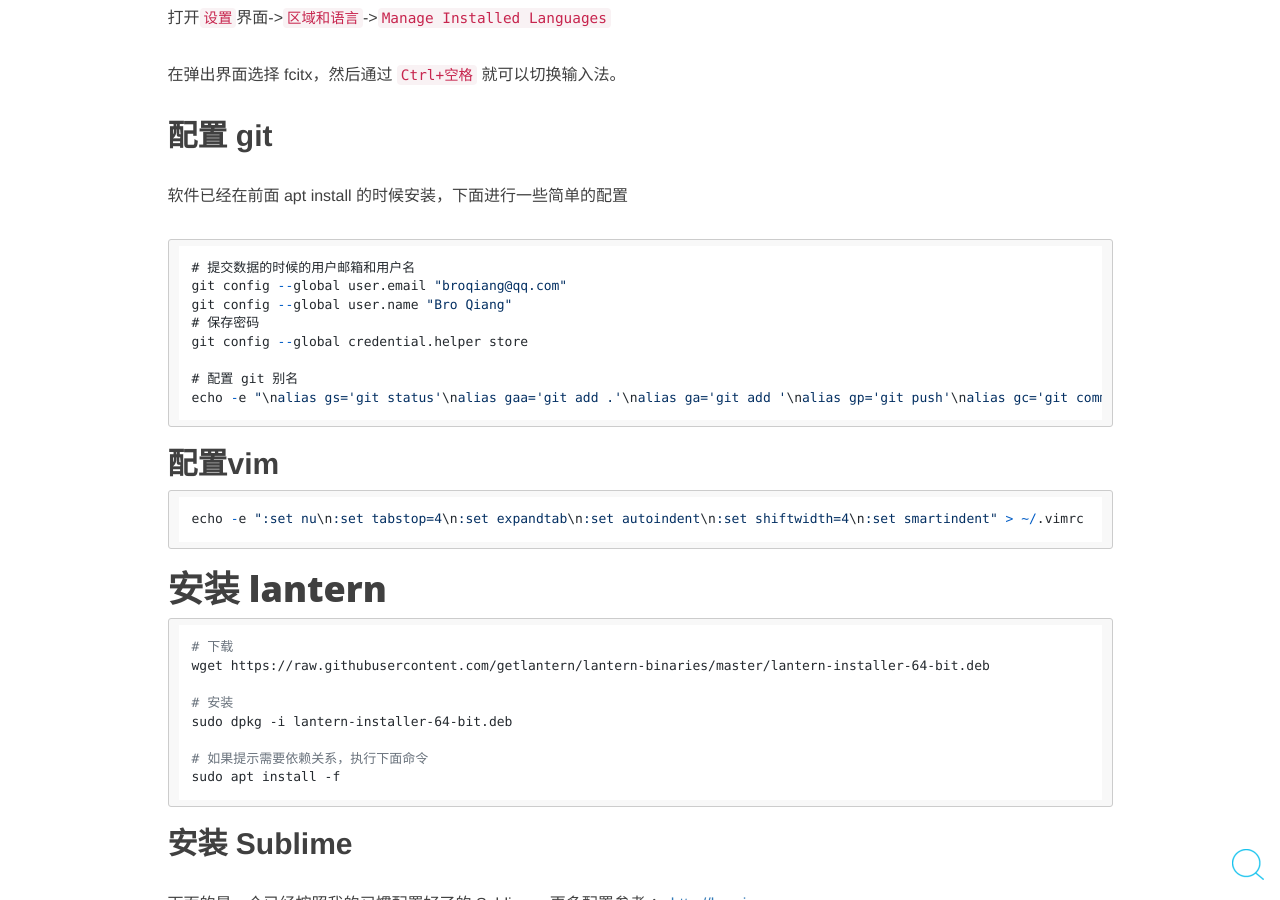
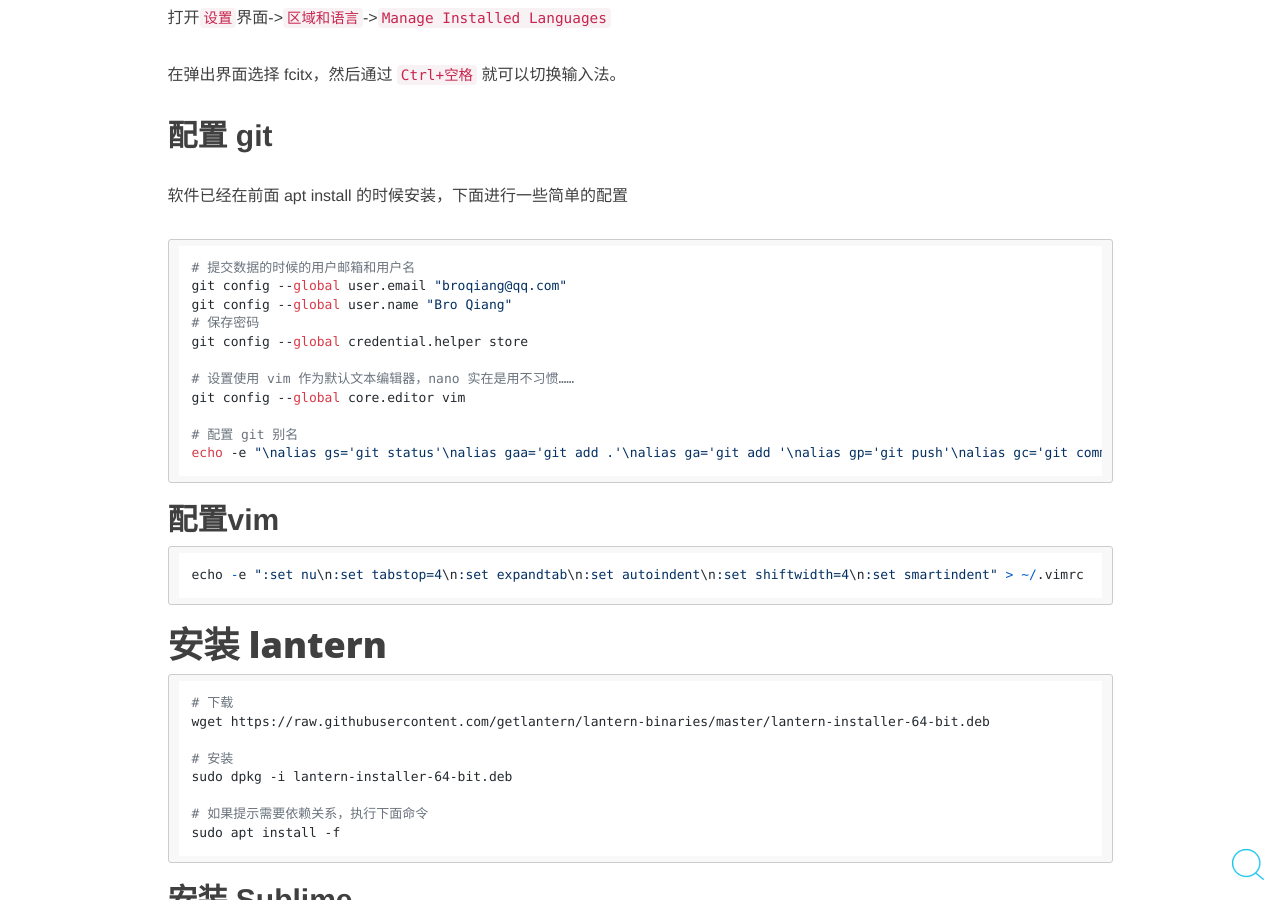
Before and after one commit to BroQiang/broqiang.github.io, a Jekyll site: the page built from _posts/2017-12-27-Ubuntu-Develop.md, in a window 1280 px wide and 900 px high, scrolled down 3203 px. Built offline with Jekyll 4.4.1, drawn with Linux system fonts in a browser that asks for light colours; nearby versions of some CDN libraries; comment, search, counter and statistics services are not loaded.

Commit message:
修改 git 的默认编辑器

```diff
--- a/_posts/2017-12-27-Ubuntu-Develop.md
+++ b/_posts/2017-12-27-Ubuntu-Develop.md
@@ -125,6 +125,9 @@
 git config --global user.name "Bro Qiang"
 # 保存密码
 git config --global credential.helper store
+
+# 设置使用 vim 作为默认文本编辑器，nano 实在是用不习惯……
+git config --global core.editor vim
 
 # 配置 git 别名
 echo -e "\nalias gs='git status'\nalias gaa='git add .'\nalias ga='git add '\nalias gp='git push'\nalias gc='git commit -m '\nalias gl='git log'\nalias grao='git remote add origin '\nalias gpo='git push origin '" >> ~/.bash_aliases
```
